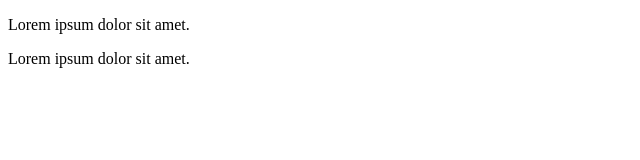
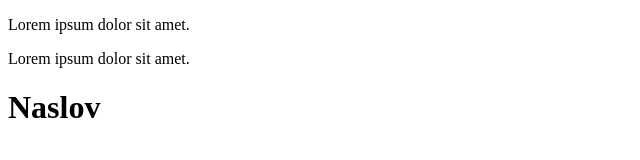
Before and after one commit to github11234km/racunar1, a plain HTML site: page index.html in a window 1280 px wide. Shown: the whole page, without its empty margins (0-640 px from the left). Drawn offline with Linux system fonts and the light colour scheme.

Commit message:
promjen2a

```diff
--- a/index.html
+++ b/index.html
@@ -8,18 +8,10 @@
 </head>
 <body>
 
-    <p>Lorem ipsum dolor sit amet.</p>
-
+<p>Lorem ipsum dolor sit amet.</p>
 <p>Lorem ipsum dolor sit amet.</p>
 
-
-
-
-
-
-
-
-
+<h1>Naslov</h1>
 
 </body>
 </html>
```
